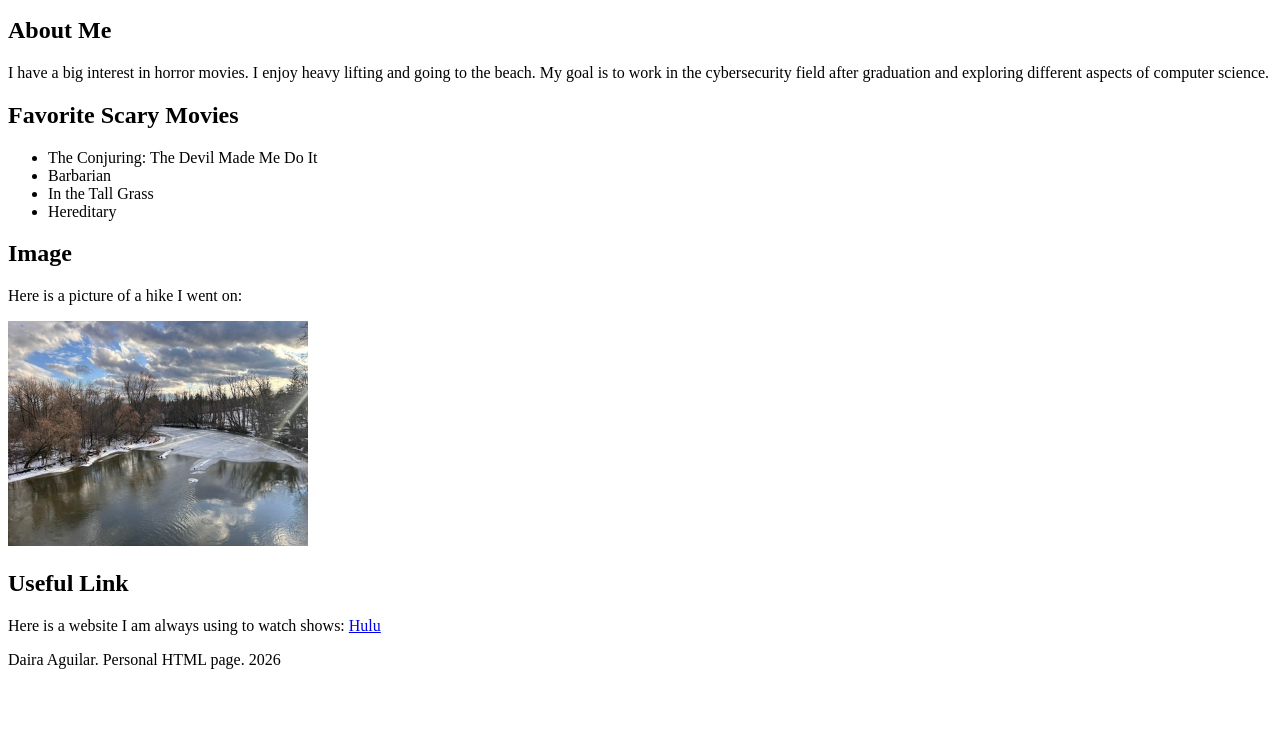
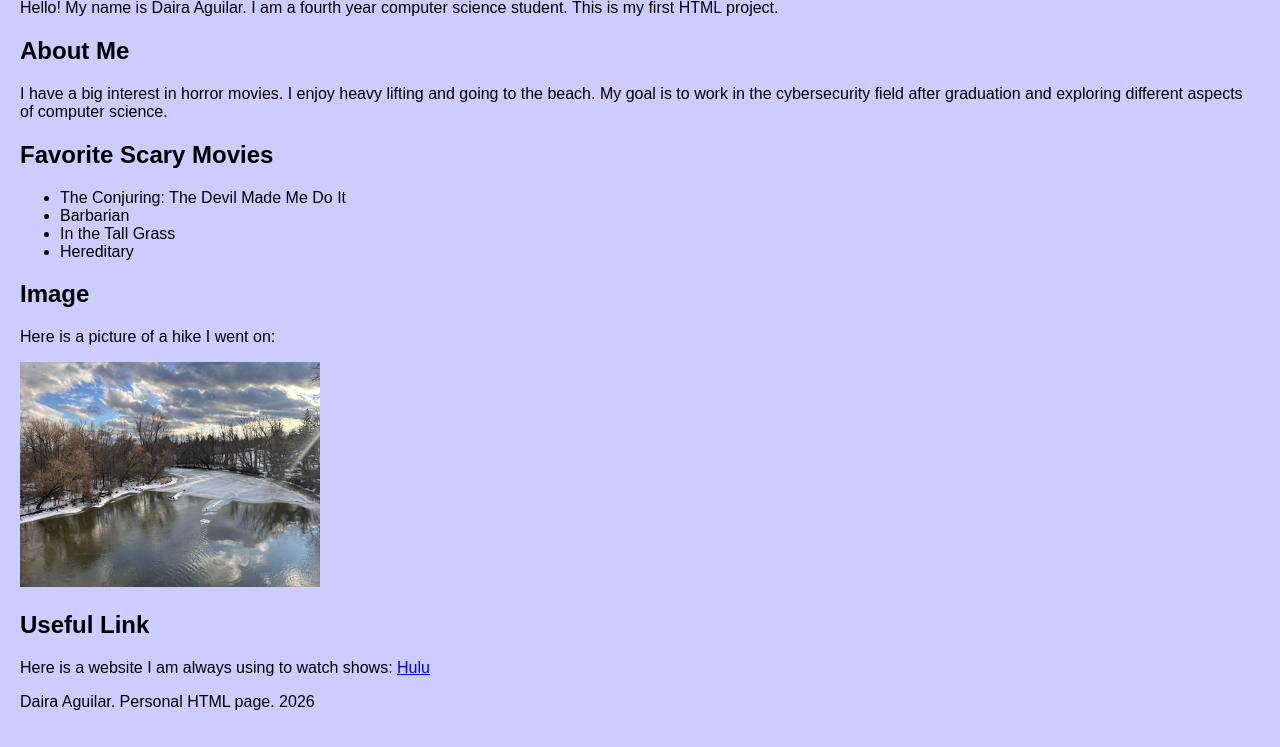
Before and after one commit to unocomply/html-intro-page, a plain HTML site: page index.html in a window 1280 px wide. Shown: the part 101-848 px from the top of the page. Before the commit the page ends 800 px from the top, so only its background shows below. Drawn offline with Linux system fonts and the light colour scheme.

Commit message:
css styling

```diff
--- a/index.html
+++ b/index.html
@@ -4,6 +4,7 @@
     <meta charset="UTF-8">
     <title>Welcome to My Page </title>
     <title>About Me</title>
+    <link rel="stylesheet" href="styles.css">
 </head>
 <body>
     <h1>Welcome to My Page</h1>
--- /dev/null
+++ b/styles.css
@@ -0,0 +1,6 @@
+body {
+    font-family: Arial, Helvetica, sans-serif;
+    background-color: #CCCCFF;
+    margin: 0;
+    padding: 20px;
+}
```
